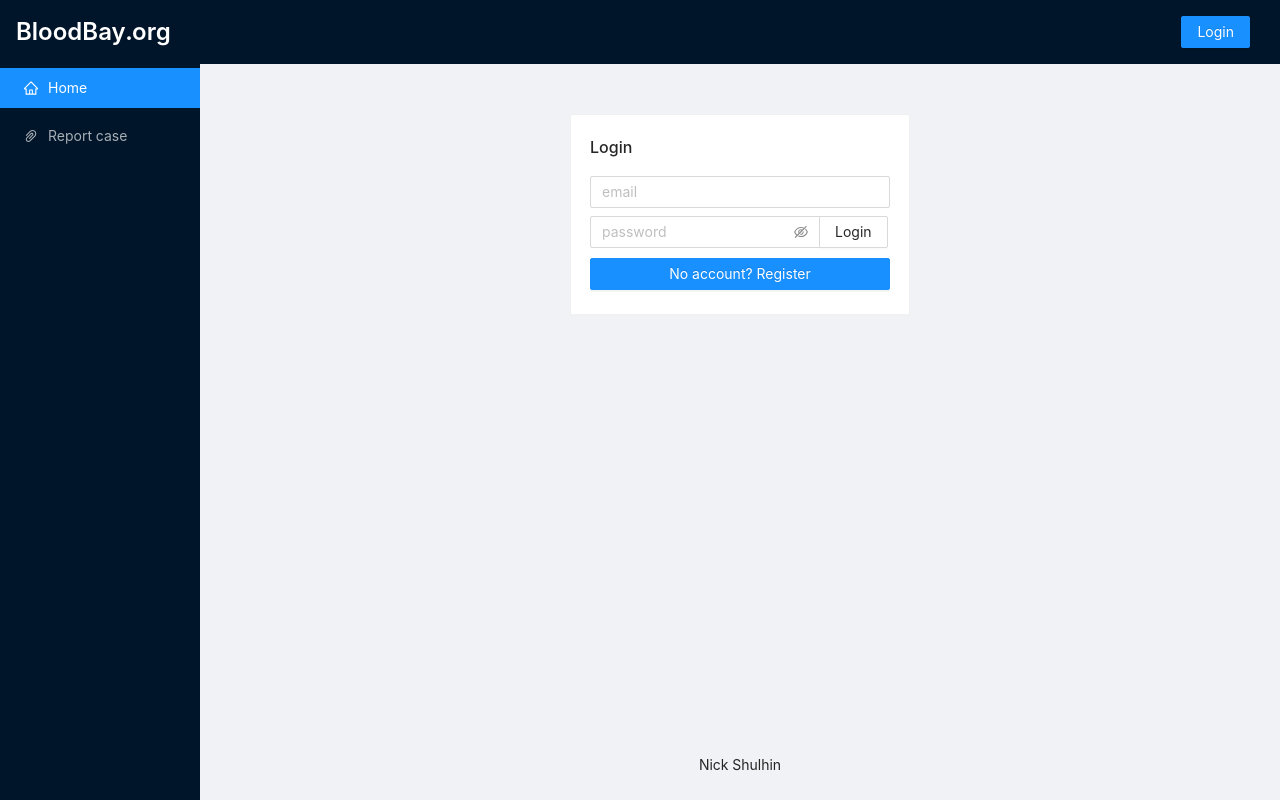
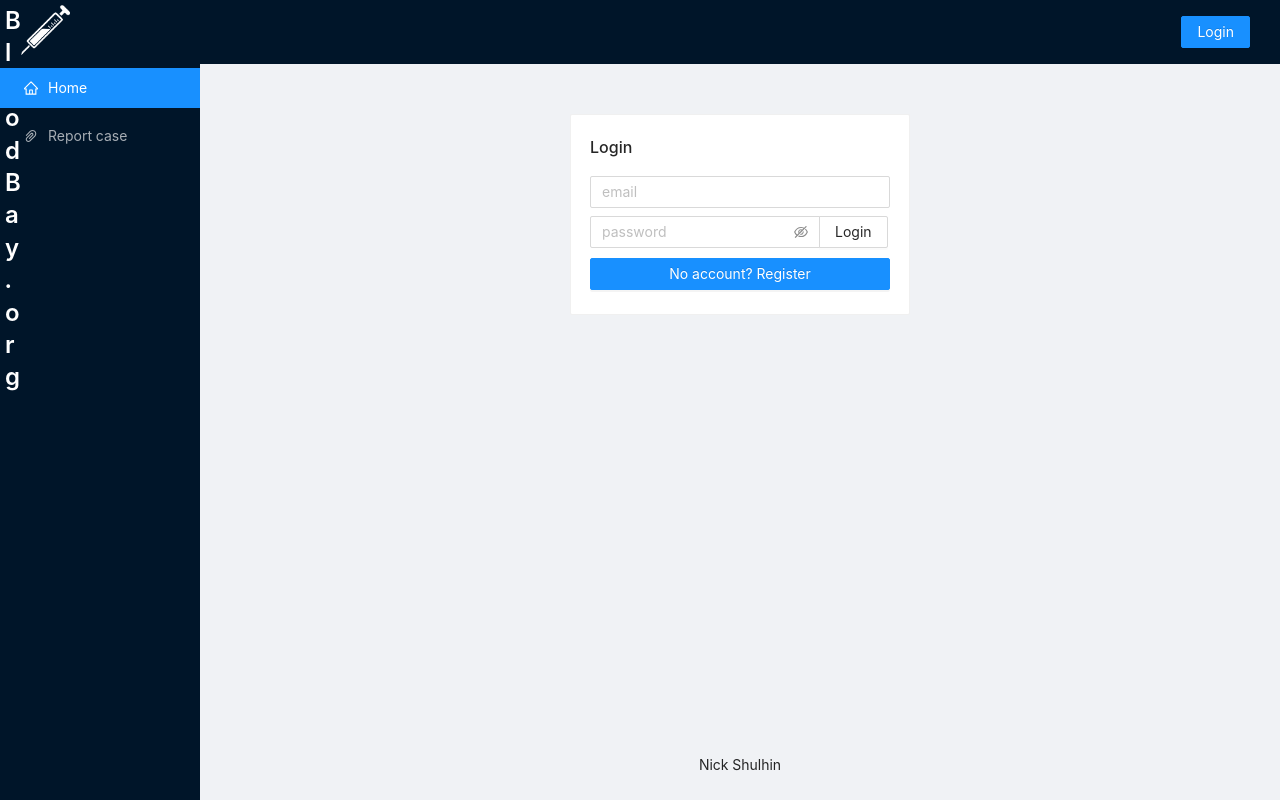
Before and after one commit to bloodbay-org/bloodbay-ui, a React (Create React App) app: page /login in a window 1280 px wide. Built offline with nearby package versions, Linux system fonts and the light colour scheme.

Commit message:
Refactoring

```diff
--- a/src/index.css
+++ b/src/index.css
@@ -3,8 +3,3 @@
     padding: 24px;
     background: #fff;
 }
-
-.logo {
-    height: 32px;
-    margin: 16px;
-}
--- a/src/index.tsx
+++ b/src/index.tsx
@@ -45,8 +45,9 @@ ReactDOM.render(
                         console.log(collapsed, type);
                     }}
                 >
-                    <div className="logo">
+                    <div style={{ width: 32, height: 64, display: 'flex', padding: 5}}>
                         <Title level={3} style={{color: 'white'}}>BloodBay.org</Title>
+                        <img style={{ width: 50, height: 50}} src='/syringe_white.png' />
                     </div>
                     <LeftMenu/>
                 </Sider>
```
Also changed, not shown: public/syringe_white.png (added).
